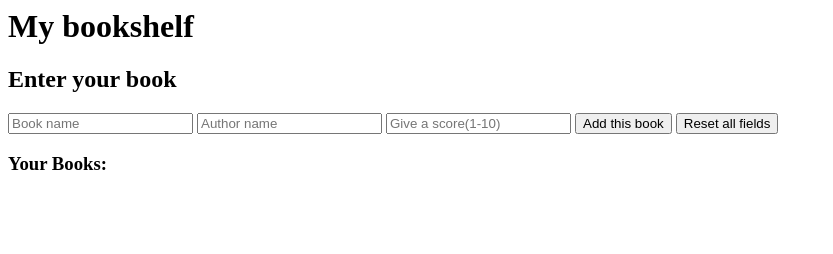
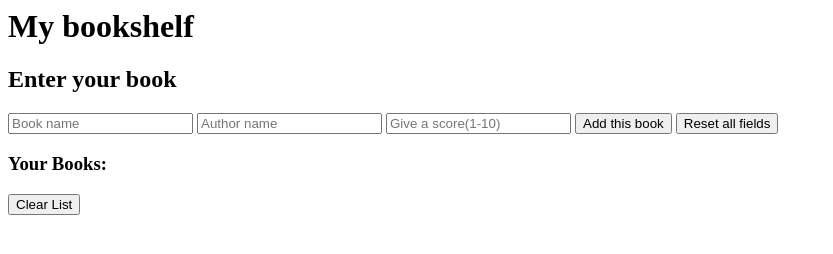
Before and after one commit to yossibi/bookShelf, a plain HTML site: page index.html in a window 1280 px wide. Shown: the whole page, without its empty margins (0-833 px from the left). Drawn offline with Linux system fonts and the light colour scheme.

Commit message:
Update index.html

```diff
--- a/index.html
+++ b/index.html
@@ -15,7 +15,7 @@
 			<button onclick="reset()">Reset all fields</button>
 		</div>
 
-		<h3>Your Books:</h3>
+		<h3>Your Books:</h3> <button onclick="clearList()">Clear List</button>
 		<ul id="bookList">
 
 		</ul>
```
